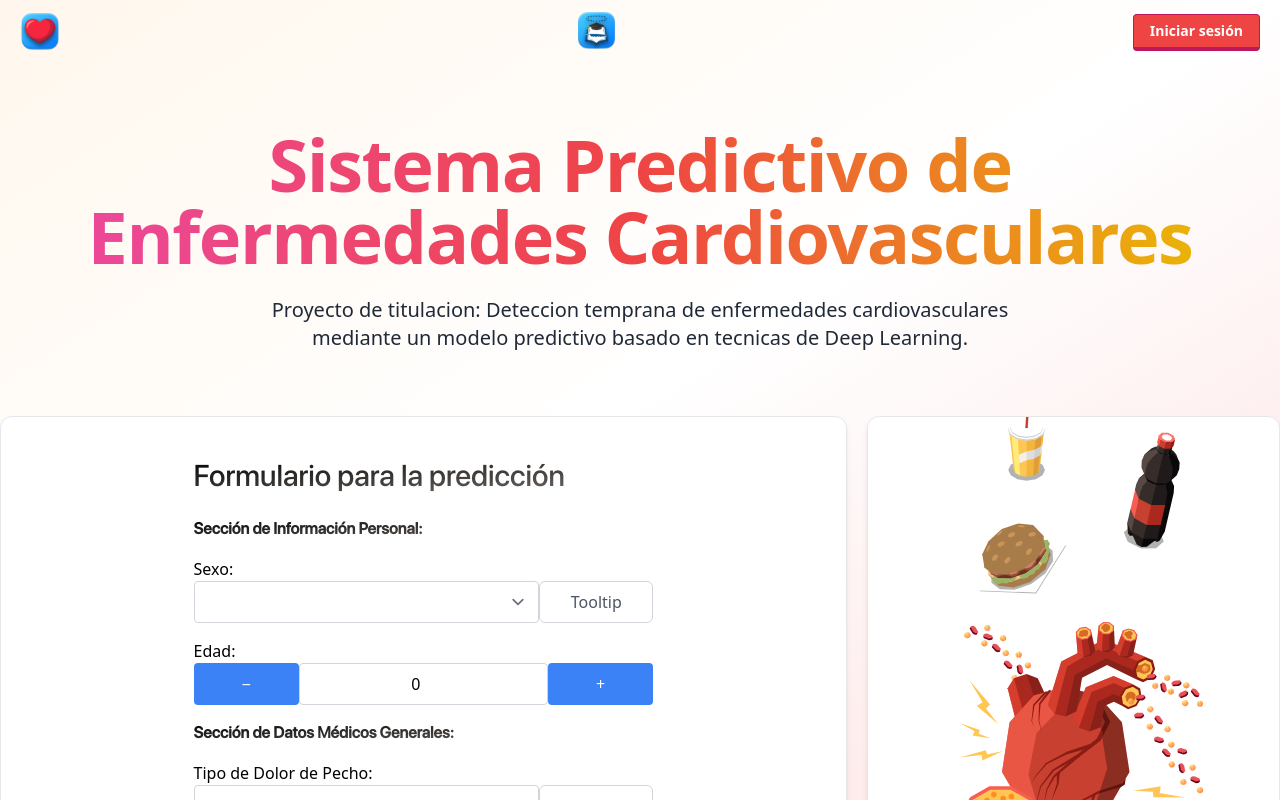
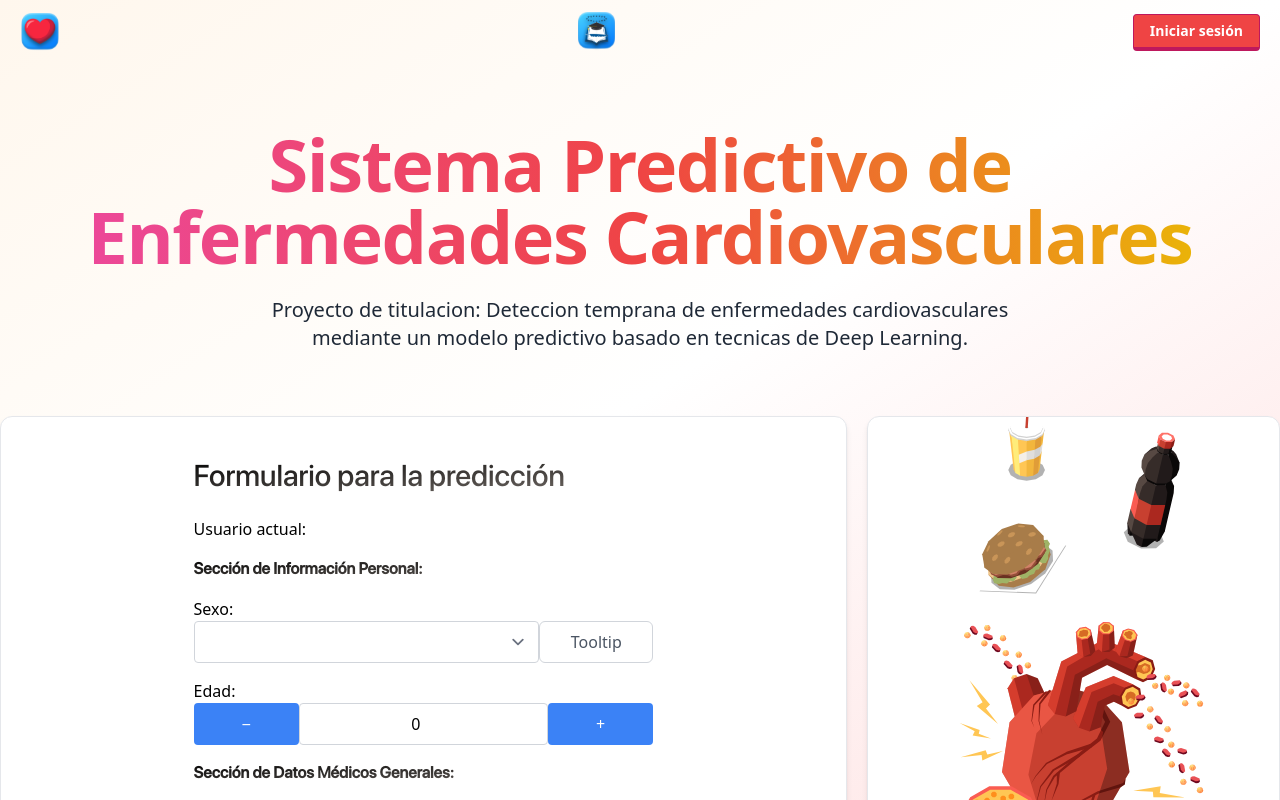
Before and after one commit to cbmedins/prototipoWeb-titulacion, a Next.js app: page /formulario in a window 1280 px wide. Shown: the top 800 px of the page. Built offline with nearby package versions, Linux system fonts and the light colour scheme; no server answers.

Commit message:
'sesion'

```diff
--- a/components/formulario/ContactForm.tsx
+++ b/components/formulario/ContactForm.tsx
@@ -14,7 +14,7 @@ import Tooltip from "@/components/shared/tooltip";
 
 
 
-const ContactForm: React.FC = () => {
+const ContactForm: React.FC <{ email: string }> = ({ email }) => {
 
   const [age, setCounter] = useState('0');
   const [sex, setSex] = useState('');
@@ -147,6 +147,8 @@ const ContactForm: React.FC = () => {
       <br />
 
       <form onSubmit={handleSubmit} className="space-y-4">
+
+      <p>Usuario actual: {email}</p>
 
       <h2 className="bg-gradient-to-br from-black to-stone-500 bg-clip-text font-display text-x font-bold text-transparent">Sección de Información Personal:</h2>
 
--- a/components/layout/user-dropdown.tsx
+++ b/components/layout/user-dropdown.tsx
@@ -9,6 +9,8 @@ import { LayoutDashboard, LogOut } from "lucide-react";
 import Popover from "@/components/shared/popover";
 import Image from "next/image";
 import { Session } from "next-auth";
+import ContactForm from "@/components/formulario/ContactForm"; // Importa el componente ContactForm
+
 
 export default function UserDropdown({ session }: { session: Session }) {
   const { email, image } = session?.user || {};
@@ -62,6 +64,9 @@ export default function UserDropdown({ session }: { session: Session }) {
           />
         </button>
       </Popover>
+      <ContactForm email={email} />
+
+
     </div>
   );
 }
```
